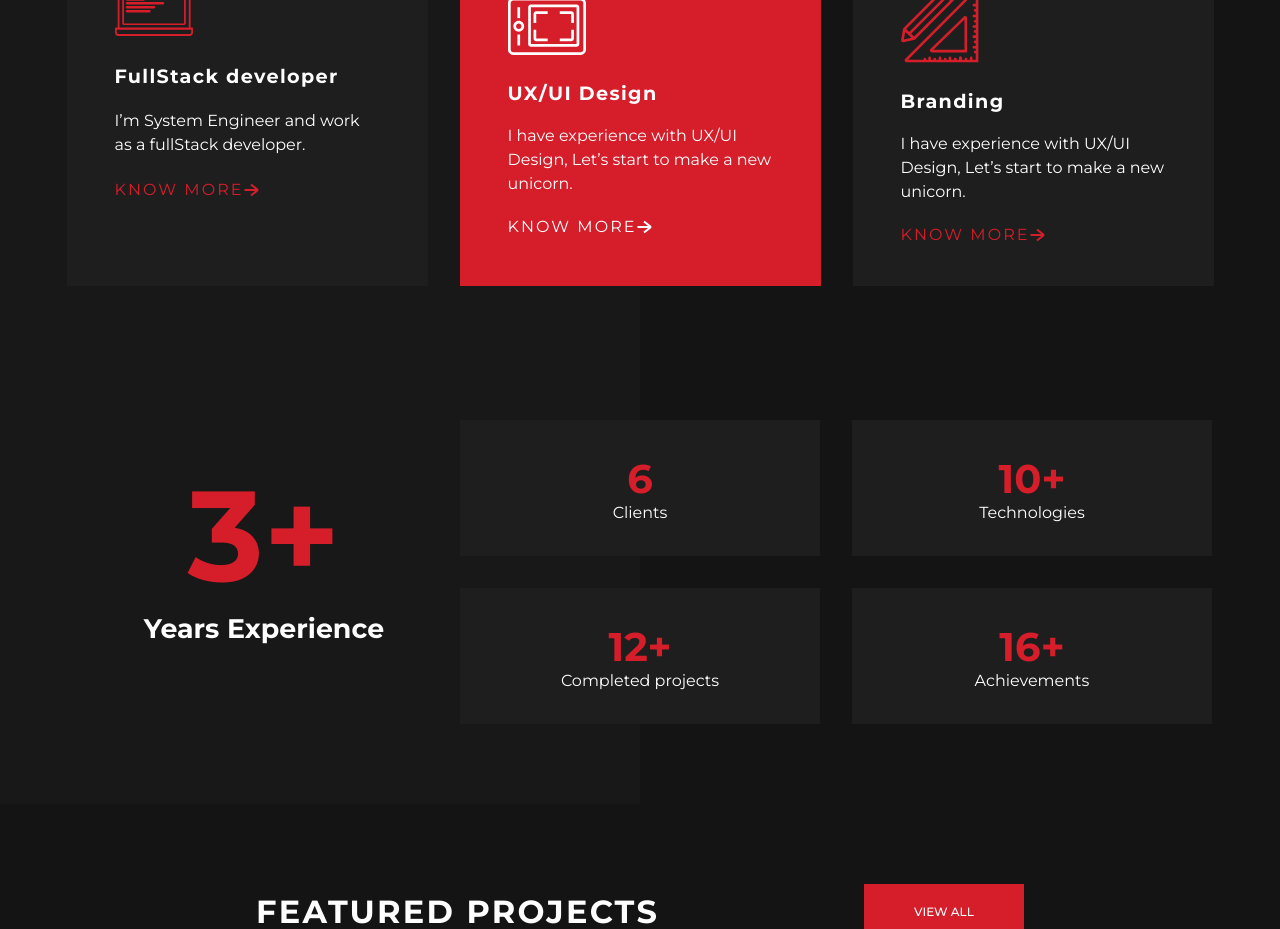
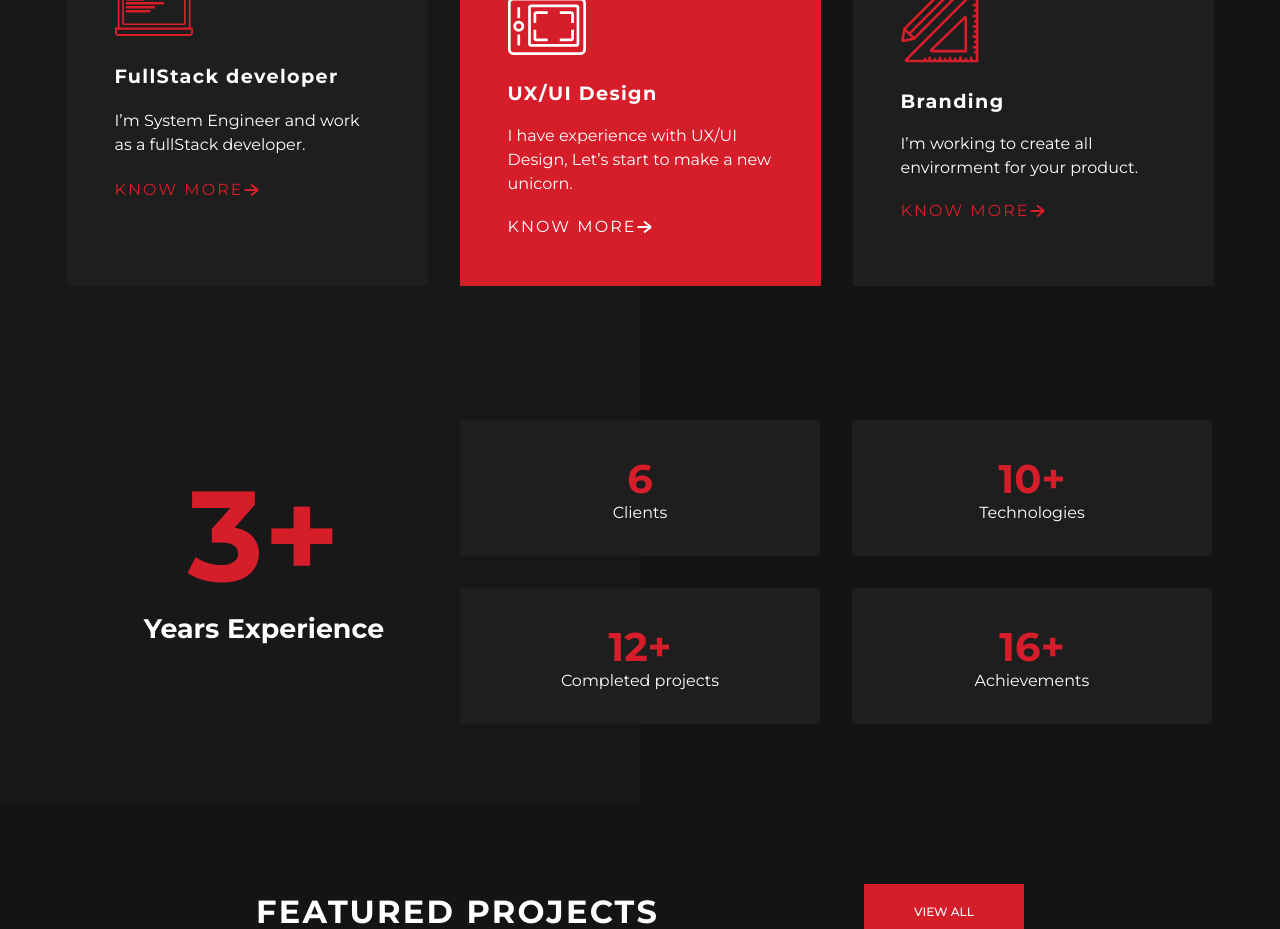
Before and after one commit to kevincastillo19/portfolio, a React (Vite) app: page / in a window 1280 px wide. Shown: the part 960-1889 px from the top of the page. Built offline with nearby package versions, Linux system fonts and the light colour scheme.

Commit message:
feat:update branding card text

```diff
--- a/src/pages/Home/index.tsx
+++ b/src/pages/Home/index.tsx
@@ -90,7 +90,7 @@ export const Home = () => {
                         icon={ruleIcon}
                         color="gray"
                         title="Branding"
-                        caption="I have experience with UX/UI Design, Let’s start to make a new unicorn."
+                        caption="I’m working to create all envirorment for your product."
                         buttonText="Know more"
                         buttonAction={() => console.log('know more branding')}
                     />
```
